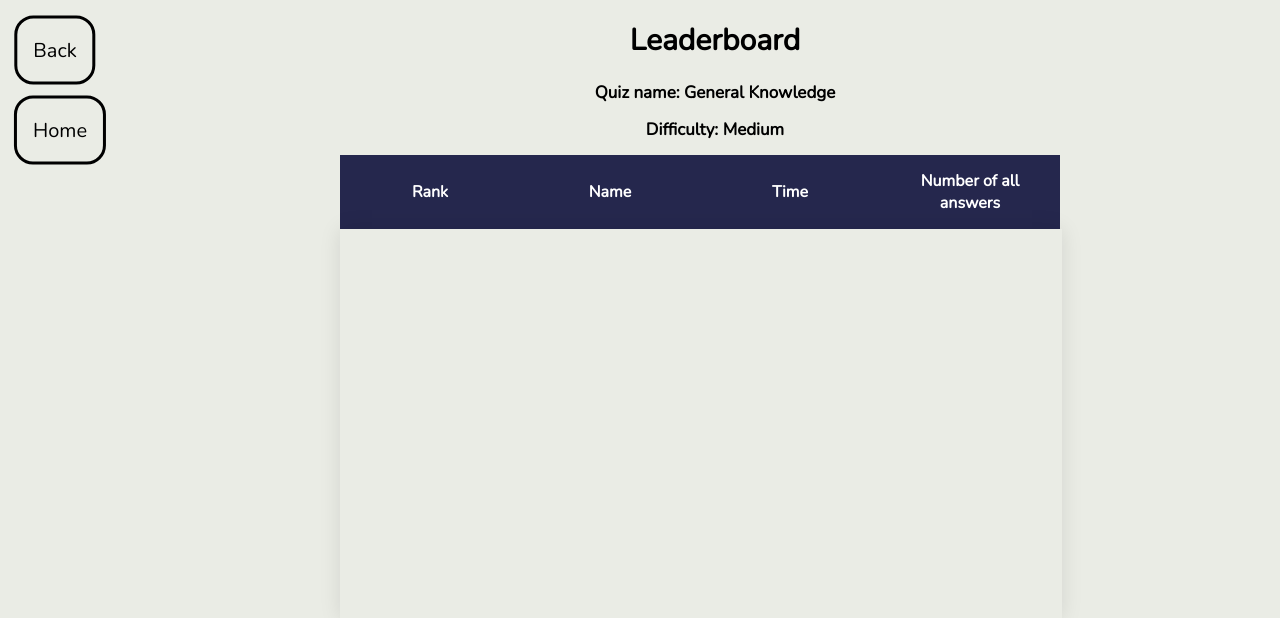
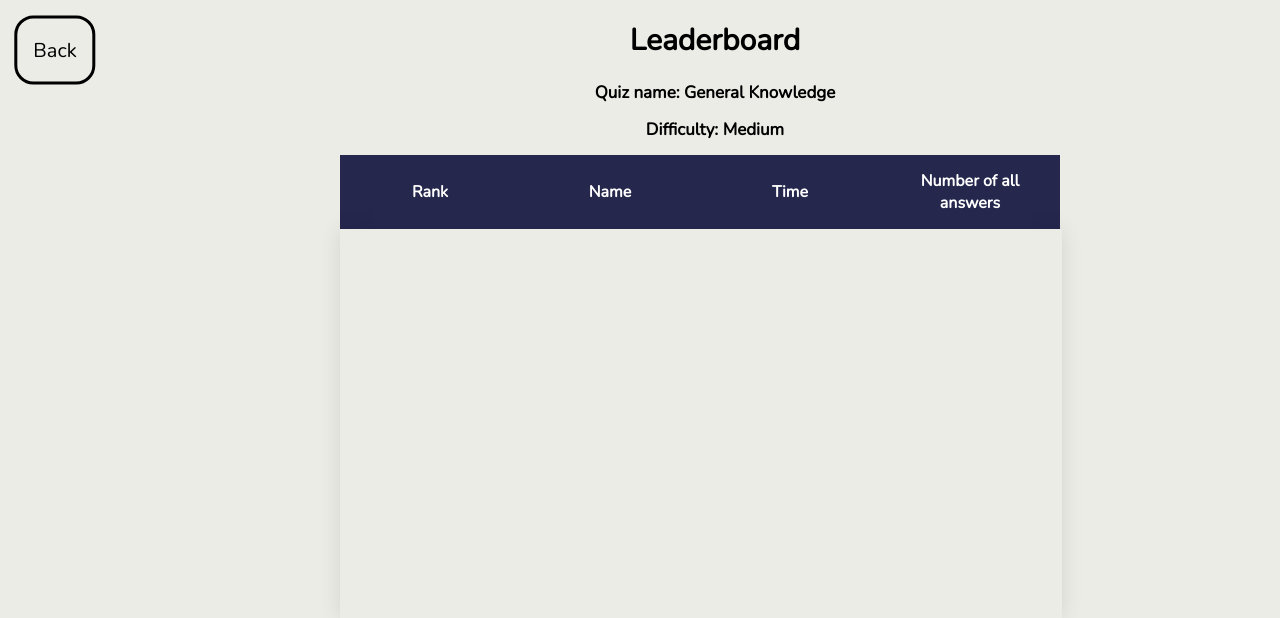
Before and after one commit to NutthanichN/Quizer, a Django app: page /quizer/leaderboard/1/1/ in a window 1280 px wide. Shown: the part 70-688 px from the top of the page. Run offline with Django 3.2, Linux system fonts and the light colour scheme; data comes from the database, SQL or seed files in the repository; lists and menus that the app fills with data are empty.

Commit message:
delete home button

```diff
--- a/quizer_game/templates/quizer_game/leaderboard.html
+++ b/quizer_game/templates/quizer_game/leaderboard.html
@@ -53,9 +53,5 @@
     <a href="{% url 'quizer_game:leaderboard-index' %}" >Back</a>
   </div>
 
-  <div id="home">
-    <a href="{% url 'quizer_game:index' %}">Home</a>
-  </div>
-
   </body>
 </html>
```
